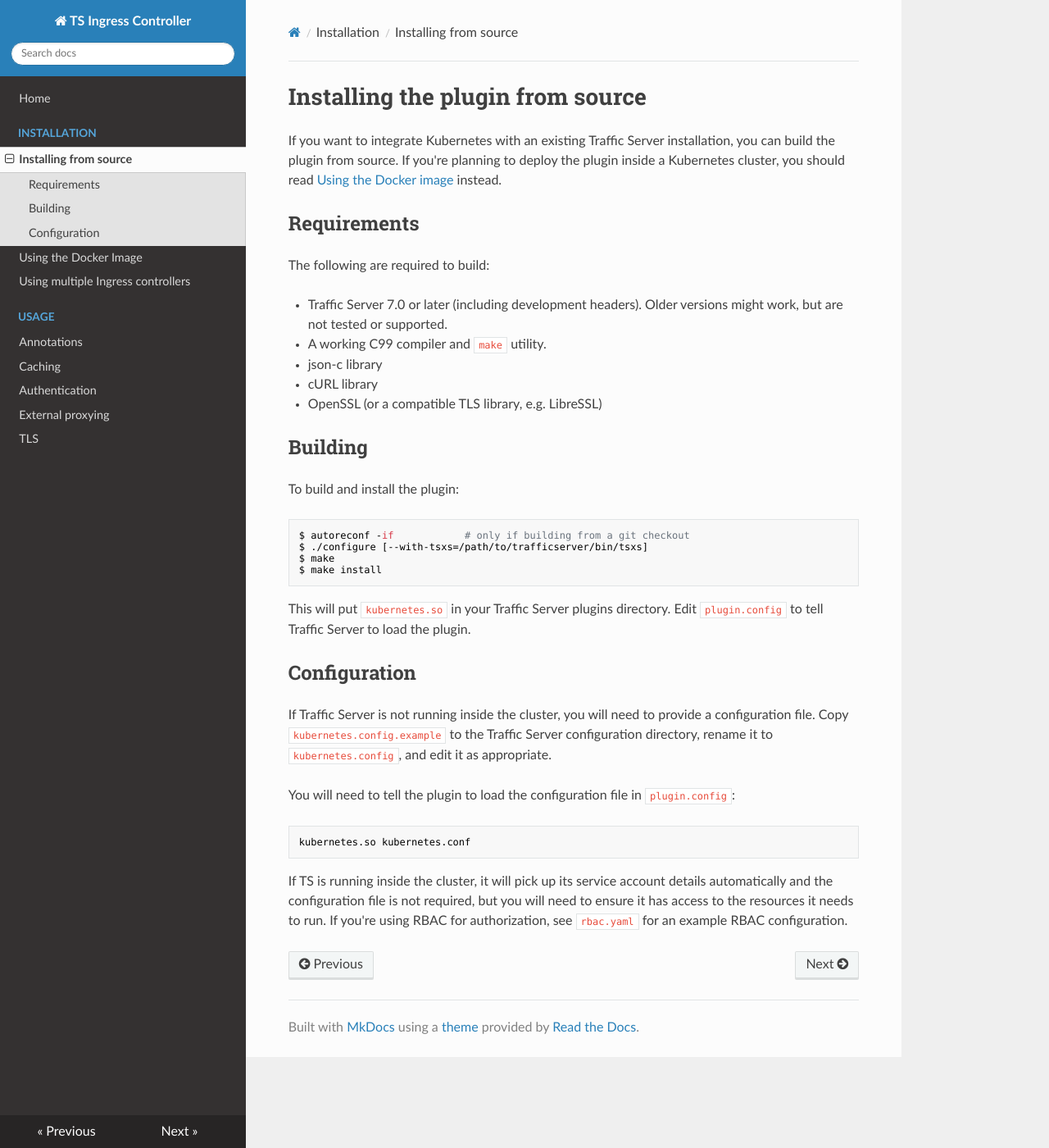
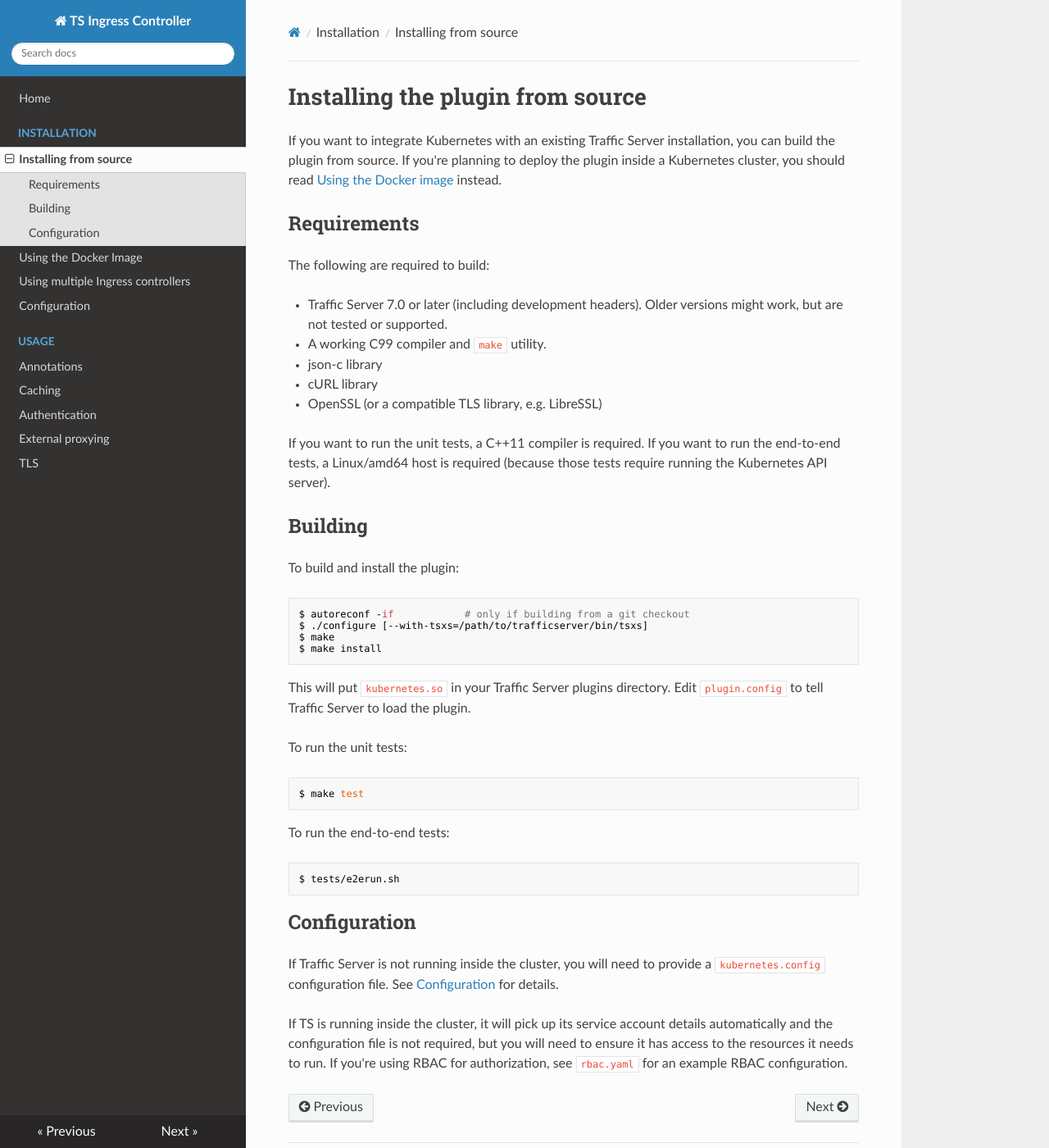
Before and after one commit to torchbox/k8s-ts-ingress, an MkDocs documentation site: the page built from docs/source.md, in a window 1280 px wide and 1400 px high. Shown: the whole window at 82% size. Built offline with MkDocs 1.6.1, drawn with Linux system fonts in a browser that asks for light colours; nearby versions of some CDN libraries; old or Windows-style settings are respelled for this version of MkDocs.

Commit message:
add documentation on the configuration file

````diff
--- a/docs/source.md
+++ b/docs/source.md
@@ -16,6 +16,10 @@
 * cURL library
 * OpenSSL (or a compatible TLS library, e.g. LibreSSL)
 
+If you want to run the unit tests, a C++11 compiler is required.  If you want to
+run the end-to-end tests, a Linux/amd64 host is required (because those tests
+require running the Kubernetes API server).
+
 ## Building
 
 To build and install the plugin:
@@ -30,19 +34,24 @@
 This will put `kubernetes.so` in your Traffic Server plugins directory.  Edit
 `plugin.config` to tell Traffic Server to load the plugin.
 
+To run the unit tests:
+
+```sh
+$ make test
+```
+
+To run the end-to-end tests:
+
+```sh
+$ tests/e2erun.sh
+```
+
 ## Configuration
 
 
 If Traffic Server is not running inside the cluster, you will need to provide a
-configuration file.  Copy `kubernetes.config.example` to the Traffic Server
-configuration directory, rename it to `kubernetes.config`, and edit it as
-appropriate.
-
-You will need to tell the plugin to load the configuration file in `plugin.config`:
-
-```
-kubernetes.so kubernetes.conf
-```
+`kubernetes.config` configuration file.  See [Configuration](config.md) for
+details.
 
 If TS is running inside the cluster, it will pick up its service account details
 automatically and the configuration file is not required, but you will need to
--- a/mkdocs.yml
+++ b/mkdocs.yml
@@ -8,6 +8,7 @@
   - Installing from source: source.md
   - Using the Docker Image: docker.md
   - Using multiple Ingress controllers: classes.md
+  - Configuration: config.md
 - Usage:
   - Annotations: annotations.md
   - Caching: caching.md
````
Also changed, not shown: 1 other file.
